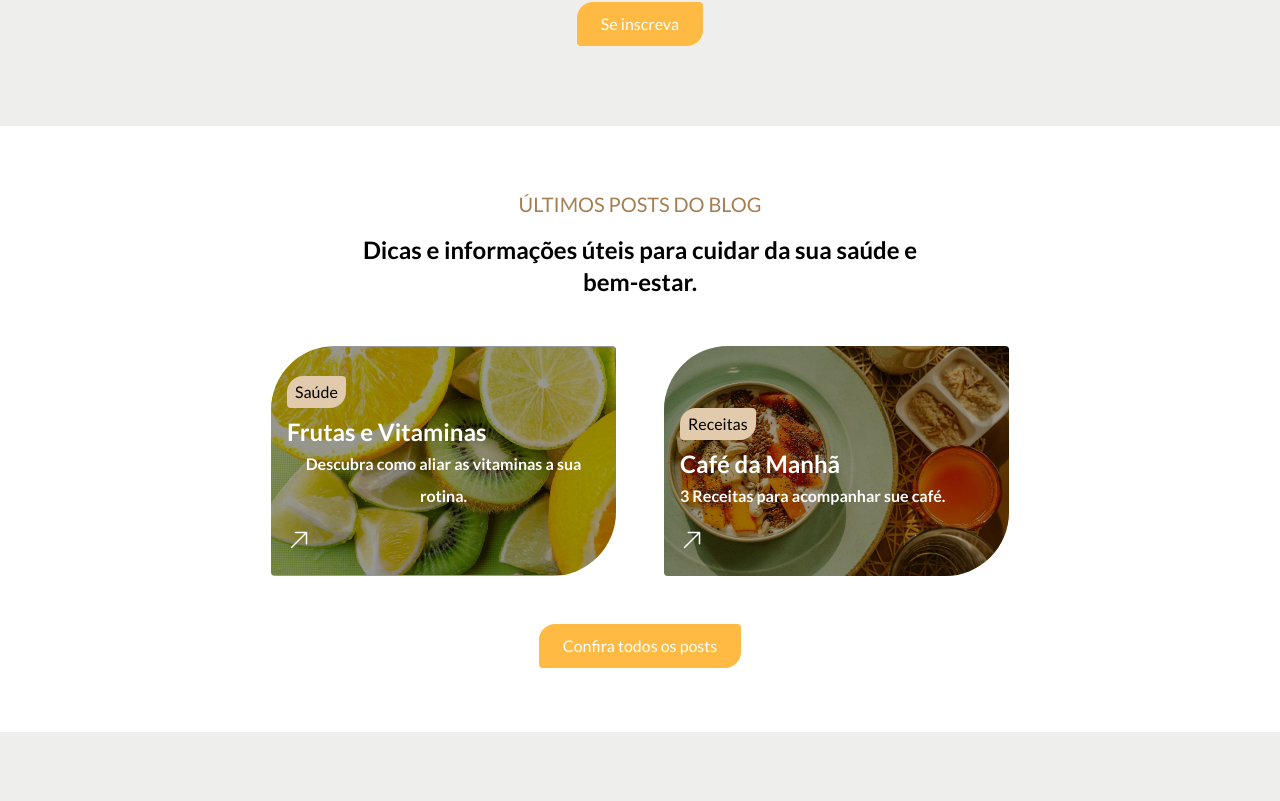
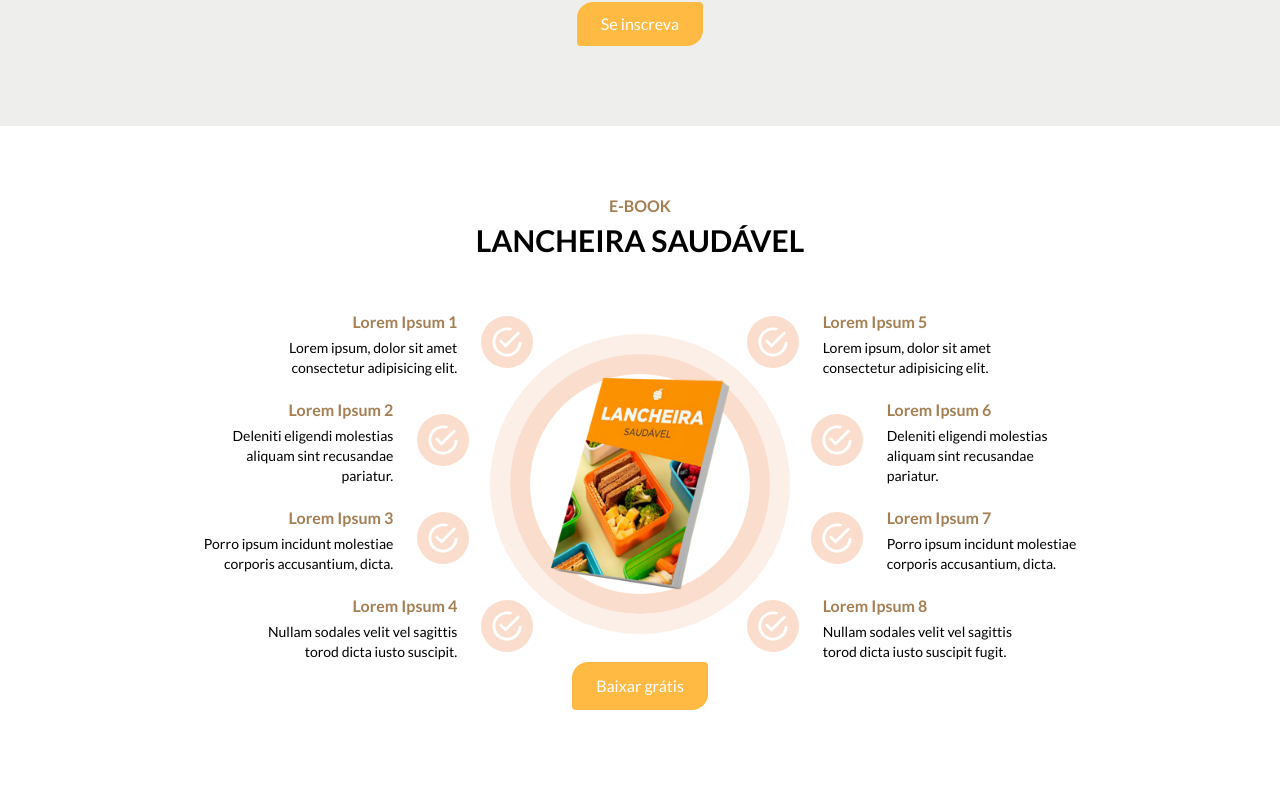
Before and after one commit to ArielSpencer/nutri-edvania-site, a Next.js app: page / in a window 1280 px wide. Shown: the part 3639-4440 px from the top of the page. Before the commit the page ends 4371 px from the top, so only its background shows below. Built offline with nearby package versions, Linux system fonts and the light colour scheme.

Commit message:
feat: implement desktop layout for EbookSection

```diff
--- a/app/page.jsx
+++ b/app/page.jsx
@@ -1,6 +1,7 @@
 import AboutSection from "@/components/home/AboutSection";
 import BannerHome from "@/components/home/BannerHome";
 import BlogSection from "@/components/home/BlogSection";
+import EbookSection from "@/components/home/EbookSection";
 import MediaSection from "@/components/home/MediaSection";
 import ServicesSection from "@/components/home/ServicesSection";
 import YouTubeSection from "@/components/home/YouTubeSection";
@@ -13,6 +14,7 @@ const Home = () => {
       <AboutSection />
       <MediaSection />
       <YouTubeSection />
+      <EbookSection />
       <BlogSection />
     </div>
   )
--- /dev/null
+++ b/components/home/EbookSection.jsx
@@ -0,0 +1,113 @@
+"use client";
+
+import Image from "next/image";
+import Link from "next/link";
+import { IoMdCheckmarkCircleOutline } from "react-icons/io";
+import { Button } from "../ui/button";
+
+const EbookSection = () => {
+  const currentEbook = {
+    title: "Lancheira Saudável",
+    image: "/assets/ebook/lancheira-saudavel.png",
+    url: "https://example.com/ebook-lancheira-saudavel",
+    highlights: [
+      { title: "Lorem Ipsum 1", description: "Lorem ipsum, dolor sit amet consectetur adipisicing elit." },
+      { title: "Lorem Ipsum 2", description: "Deleniti eligendi molestias aliquam sint recusandae pariatur." },
+      { title: "Lorem Ipsum 3", description: "Porro ipsum incidunt molestiae corporis accusantium, dicta." },
+      { title: "Lorem Ipsum 4", description: "Nullam sodales velit vel sagittis torod dicta iusto suscipit." },
+      { title: "Lorem Ipsum 5", description: "Lorem ipsum, dolor sit amet consectetur adipisicing elit." },
+      { title: "Lorem Ipsum 6", description: "Deleniti eligendi molestias aliquam sint recusandae pariatur." },
+      { title: "Lorem Ipsum 7", description: "Porro ipsum incidunt molestiae corporis accusantium, dicta." },
+      { title: "Lorem Ipsum 8", description: "Nullam sodales velit vel sagittis torod dicta iusto suscipit fugit." },
+    ],
+  };
+
+  return (
+    <section className="flex flex-col items-center text-center p-16 bg-background text-primary">
+
+      <div className="mb-12 uppercase">
+        <p className="text-secondary font-semibold">E-book</p>
+        <h2 className="text-3xl text-black font-bold">{currentEbook.title}</h2>
+      </div>
+
+      <div className="grid grid-cols-1 lg:grid-cols-3 gap-30 lg:gap-20 xl:gap-0 items-center w-full xl:w-[80vw]">
+
+        <div className="grid grid-cols-1 gap-4 col-span-3 lg:col-span-1">
+          {currentEbook.highlights.slice(0, 4).map((highlight, index) => (
+            <div
+              key={index}
+              className={`grid grid-cols-1`}
+            >
+              <div className={`flex items-center justify-end space-x-2 ${index == 0 || index == 3 ? 'mr-[-64px]' : 'mr-0'}`}>
+                <div className={`flex flex-col text-right pr-4`}>
+                  <h3 className="text-md font-bold text-secondary">{highlight.title}</h3>
+                  <p className="text-sm text-writing text-secondary w-[192px]">{highlight.description}</p>
+                </div>
+                <div className="text-4xl bg-[#FADDCC] rounded-full p-2 flex items-center justify-center">
+                  <IoMdCheckmarkCircleOutline className="text-white" />
+                </div>
+              </div>
+            </div>
+          ))}
+        </div>
+
+        <div className="relative flex justify-center col-span-3 lg:col-span-1">
+          <div className="relative w-full h-full">
+
+            <div className="absolute inset-0 flex items-center justify-center">
+
+              <div className="absolute w-[300px] h-[300px] rounded-full border-[20px] border-[#FCEFE7]">
+                <div className="absolute inset-0 rounded-full border-[20px] border-[#FADDCC]">
+                  <div className="relative w-full h-full">
+                    <Image
+                      src={currentEbook.image}
+                      alt={currentEbook.title}
+                      width={256}
+                      height={384}
+                      className="object-cover"
+                    />
+                  </div>
+                </div>
+              </div>
+            </div>
+
+          </div>
+        </div>
+
+        <div className="grid grid-cols-1 gap-4 col-span-3 lg:col-span-1">
+          {currentEbook.highlights.slice(4, 8).map((highlight, index) => (
+            <div
+              key={index}
+              className={`grid grid-cols-1`}
+            >
+              <div className={`flex items-center space-x-2 ${index == 1 || index == 2 ? 'ml-0' : 'ml-[-64px]'}`}>
+                <div className="text-4xl bg-[#FADDCC] rounded-full p-2 flex items-center justify-center">
+                  <IoMdCheckmarkCircleOutline className="text-white" />
+                </div>
+
+                <div className={`flex flex-col text-left pl-4`}>
+                  <h3 className="text-md font-bold text-secondary">{highlight.title}</h3>
+                  <p className="text-sm text-writing text-secondary w-[192px]">{highlight.description}</p>
+                </div>
+
+              </div>
+            </div>
+          ))}
+        </div>
+
+      </div>
+
+      <Link href="/">
+        <Button
+          variant="secundary"
+          size="sm"
+        >
+          Baixar grátis
+        </Button>
+      </Link>
+
+    </section>
+  );
+};
+
+export default EbookSection;
```
Also changed, not shown: public/assets/ebook/lancheira-saudavel.png (added).
